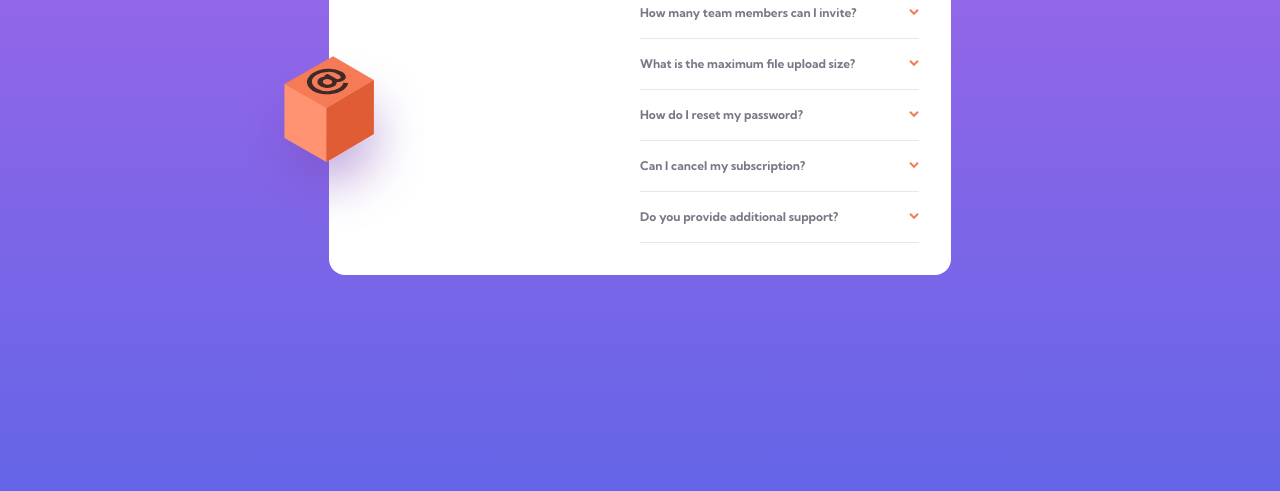
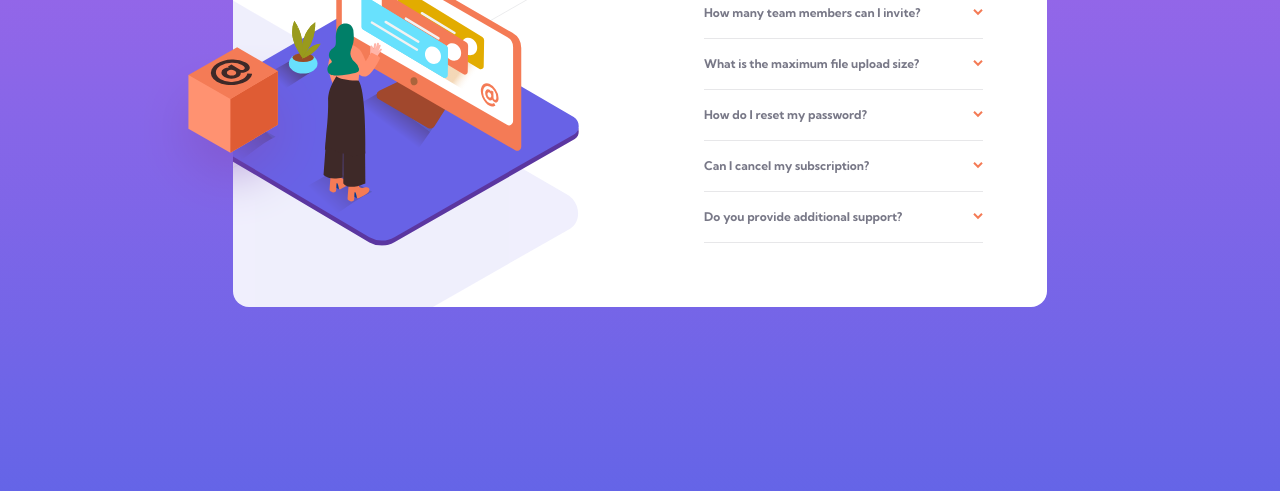
Before and after one commit to Moses2308/faq-accordian-card, a plain HTML site: page index.html in a window 1280 px wide. Shown: the part 309-800 px from the top of the page. Drawn offline with Linux system fonts and the light colour scheme.

Commit message:
added shadow image to html, positioned new desktop images, and edited padding

```diff
--- a/index.html
+++ b/index.html
@@ -48,6 +48,11 @@
               src="./images/bg-pattern-mobile.svg"
               alt=""
               class="althidden mobile-shadow"
+            />
+            <img
+              src="./images/bg-pattern-desktop.svg"
+              alt=""
+              class="hidden desktop-pattern"
             />
           </section>
           <section class="faq__dropdowns">
--- a/style.css
+++ b/style.css
@@ -27,7 +27,6 @@ body {
   min-height: 100vh;
   display: grid;
   place-items: center;
-  padding: 10rem 1rem;
 }
 .faq-card {
   padding: 0 2rem;
@@ -77,28 +76,55 @@ body {
 .dropdown__answer {
   margin-top: 0.5rem;
 }
-@media (min-width: 500px) {
-  /* previous images are hidden */
-  /* Popout switches to block on side */
-  /* inner woman image becomes visible */
-  /* inner shadow image becomes visible */
+@media (min-width: 850px) {
+  .dropdowns__title {
+    text-align: left;
+  }
   .althidden {
     display: none;
   }
   .popout-container > .hidden {
     --Xtranslate: 50%;
-    --Ytranslate: -20%;
+    --Ytranslate: -25%;
 
     display: block;
     position: absolute;
-    z-index: 1;
+    z-index: 3;
     right: 100%;
     top: 50%;
     transform: translate(var(--Xtranslate), var(--Ytranslate));
   }
+  .img-container {
+    position: relative;
+  }
+  .img-container > .desktop-lady {
+    --Xtranslate: -15%;
+    --Ytranslate: 50%;
+    display: block;
+    position: absolute;
+    z-index: 2;
+    bottom: 50%;
+    left: 0%;
+    transform: translate(var(--Xtranslate), var(--Ytranslate));
+  }
+  .img-container > .desktop-pattern {
+    --Xtranslate: -65%;
+    --Ytranslate: 38%;
+    display: block;
+    position: absolute;
+    z-index: 1;
+    bottom: 50%;
+    left: 0%;
+    transform: translate(var(--Xtranslate), var(--Ytranslate)) scale(2);
+  }
+
   .faq-card {
-    max-width: none;
+    max-width: 814px;
     display: grid;
     grid-template-columns: 1fr 1fr;
+    padding: 0;
+  }
+  .faq__dropdowns {
+    padding: 4rem;
   }
 }
```
